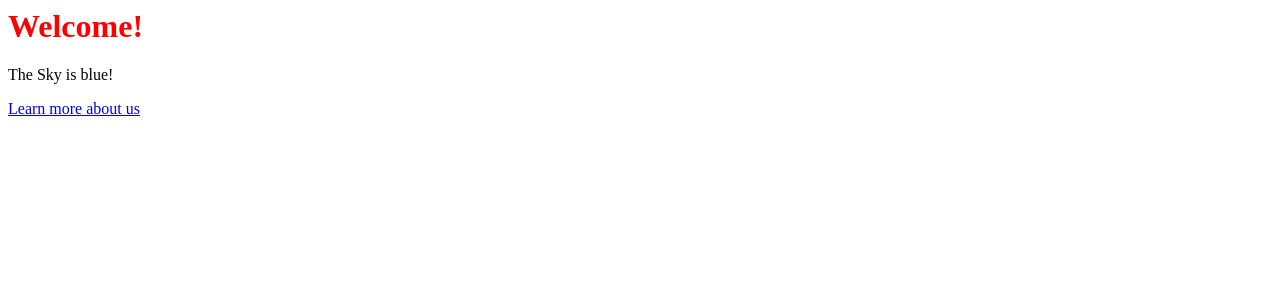
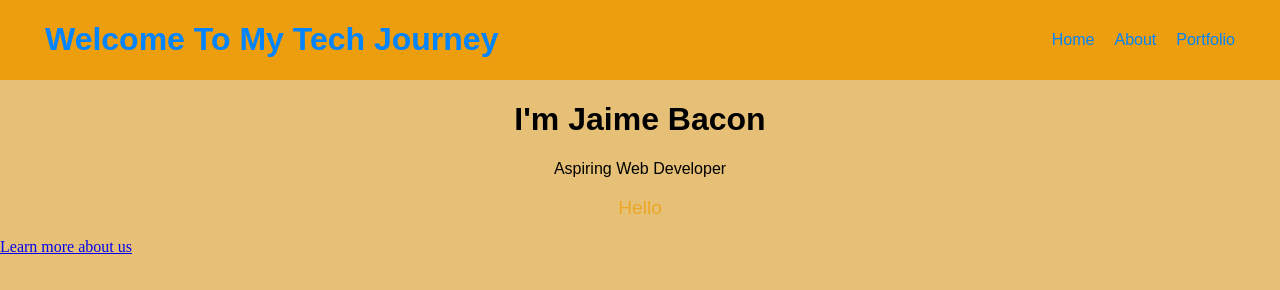
Before and after one commit to baconj/my-example-site, a plain HTML site: page index.html in a window 1280 px wide. Drawn offline with Linux system fonts and the light colour scheme; a web font is replaced by a local one.

Commit message:
header built

```diff
--- a/index.html
+++ b/index.html
@@ -1,4 +1,6 @@
 <html lang="en">
+    <link rel="preconnect" href="https://fonts.gstatic.com">
+<link href="https://fonts.googleapis.com/css2?family=Pattaya&family=ZCOOL+KuaiLe&display=swap" rel="stylesheet">
 <head>
     <meta charset="UTF-8">
     <meta http-equiv="X-UA-Compatible" content="IE=edge">
@@ -7,8 +9,22 @@
     <link rel="stylesheet" href="style.css">
 </head>
 <body>
-    <h1>Welcome!</h1>
-    <p>The Sky is blue!</p>
+    <div class="header">
+    <h1>Welcome To My Tech Journey</h1>
+    <ul class="nav">
+        <li><a href="#">Home</a></li>
+        <li><a href="#">About</a></li>
+        <li><a href="#">Portfolio</a></li>
+      </ul>
+</div>
+<div class="intro">
+    <h1>I'm Jaime Bacon</h1>
+    <p>Aspiring Web Developer</p>
+</div>
+<div class="background-text">
+    <p>Hello</p>
+</div>
+
     <a href="about.html">Learn more about us</a>
 </body>
 </html>
--- a/style.css
+++ b/style.css
@@ -1,3 +1,47 @@
-h1 {
-    color: red;
+body {
+    background-color:rgb(231, 192, 119)
 }
+
+.header {
+    color: rgb(0, 132, 255);
+    background-color: rgb(236, 158, 14);
+    padding: 0 45px;
+    display: flex;
+    justify-content: space-between;
+    align-items: center;
+    flex-wrap: wrap;
+    font-family: "ZCOOL KuaiLe", sans-serif;
+}
+.nav {
+    list-style: none;
+    margin: 0;
+    padding: 0;
+    display: flex;
+}
+
+.nav li {
+    margin-left: 20px;
+}
+
+.nav a {
+    color: rgb(0, 132, 255);
+    text-decoration: none;
+    display: block;
+}
+
+body{
+    margin: 0;
+}
+.background-text {
+    font-family: "Pattaya", sans-serif;
+    color:rgb(236, 166, 37);
+    text-align: center;
+    font-size: larger;
+}
+
+.intro {
+    color: black;
+    font-family:"ZCOOL KuaiLe", sans-serif;
+    display: block;
+    text-align: center;
+}
```
